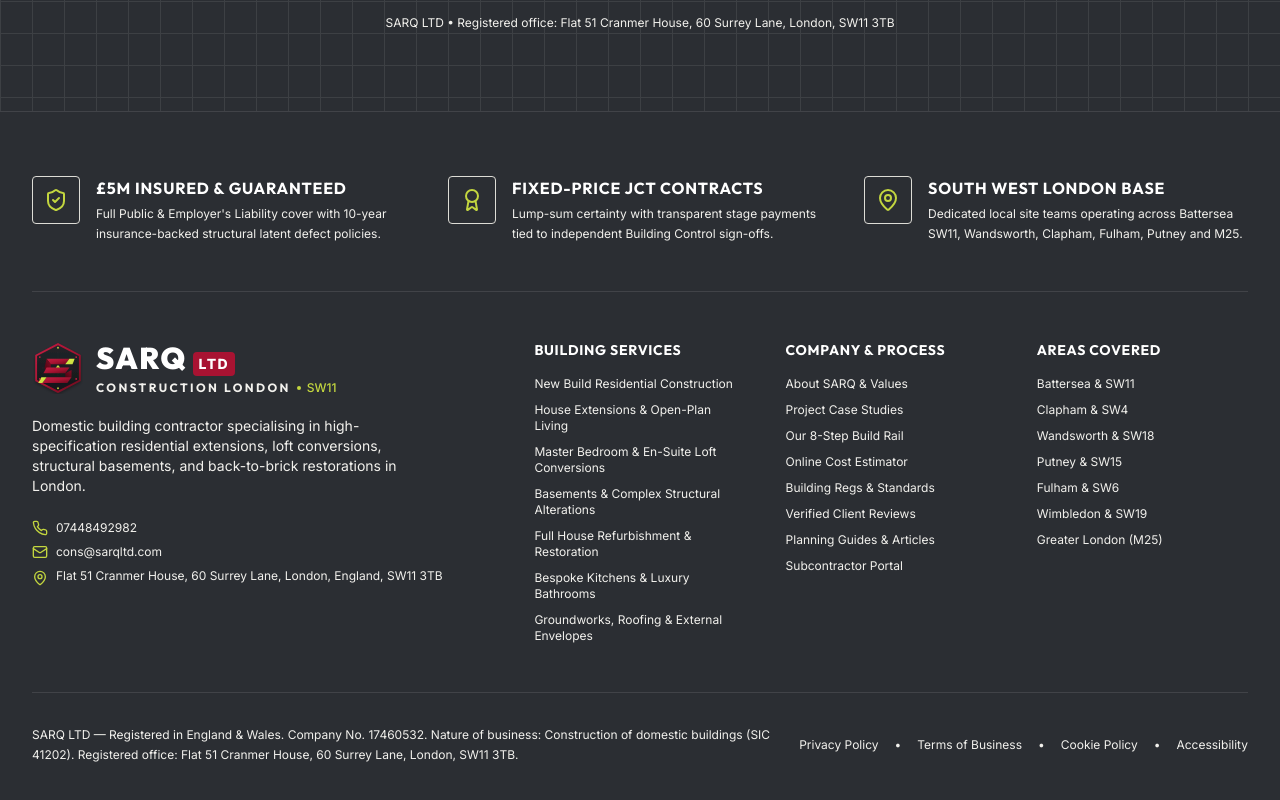
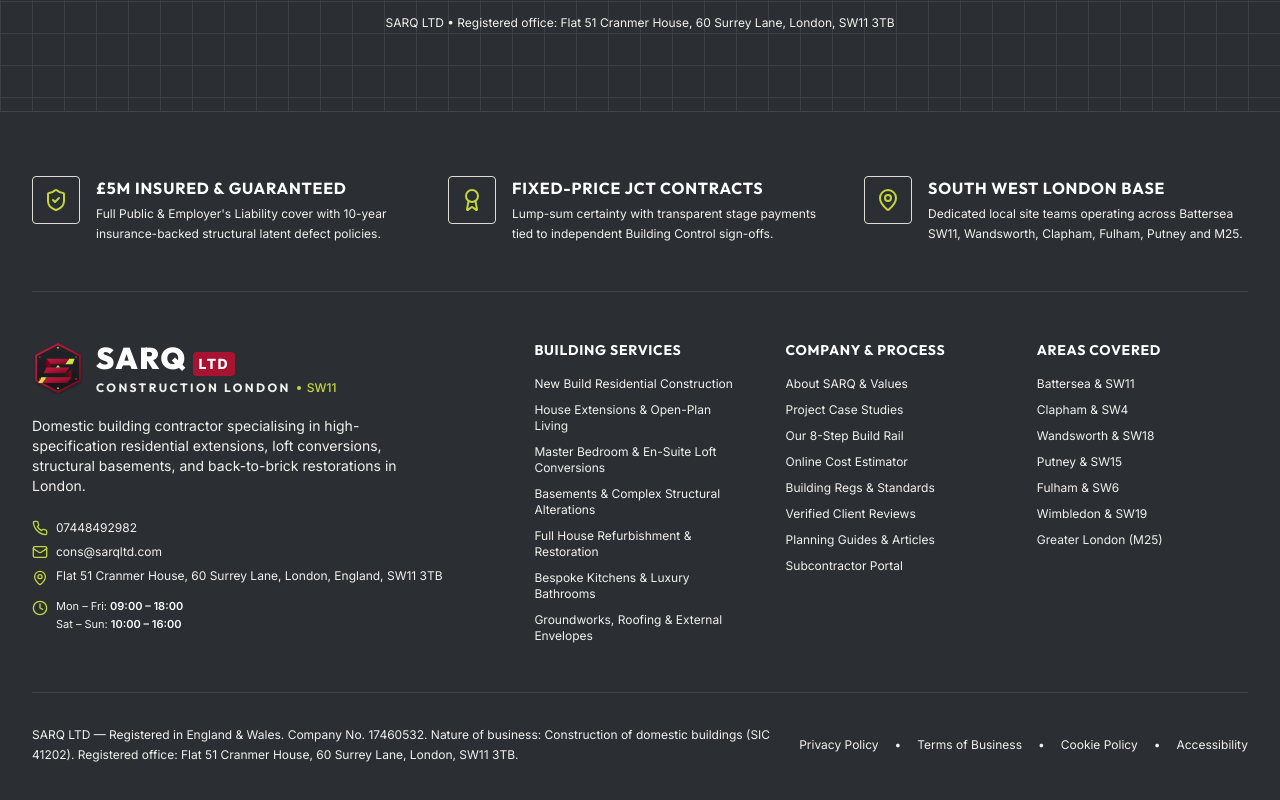
Before and after one commit to SKeerthi25/sarq, a React (Vite) app: page / in a window 1280 px wide. Shown: the part 7545-8345 px from the top of the page. Built offline with nearby package versions, Linux system fonts and the light colour scheme.

Commit message:
chore: update business operating hours to Mon-Fri 09:00-18:00 and Sat-Sun 10:00-16:00

```diff
--- a/src/components/Footer.tsx
+++ b/src/components/Footer.tsx
@@ -8,6 +8,7 @@
   Award,
   ArrowRight,
   ExternalLink,
+  Clock,
 } from 'lucide-react';
 import { servicesData } from '../data/services';
 import { Logo } from './Logo';
@@ -87,6 +88,13 @@
               <div className="flex items-start gap-2 text-surface/70">
                 <MapPin className="w-4 h-4 text-accent shrink-0 mt-0.5" />
                 <span>Flat 51 Cranmer House, 60 Surrey Lane, London, England, SW11 3TB</span>
+              </div>
+              <div className="flex items-start gap-2 text-surface/70 pt-1">
+                <Clock className="w-4 h-4 text-accent shrink-0 mt-0.5" />
+                <div className="space-y-0.5 text-[11px]">
+                  <div>Mon – Fri: <span className="text-white font-semibold">09:00 – 18:00</span></div>
+                  <div>Sat – Sun: <span className="text-white font-semibold">10:00 – 16:00</span></div>
+                </div>
               </div>
             </div>
           </div>
--- a/src/components/MobileNav.tsx
+++ b/src/components/MobileNav.tsx
@@ -1,6 +1,6 @@
 import React, { useState, useEffect } from 'react';
 import { NavLink, Link, useLocation } from 'react-router-dom';
-import { X, ChevronDown, Phone, Mail, MapPin, ArrowRight } from 'lucide-react';
+import { X, ChevronDown, Phone, Mail, MapPin, ArrowRight, Clock } from 'lucide-react';
 import { servicesData } from '../data/services';
 import { Button } from './Button';
 import { Logo } from './Logo';
@@ -260,6 +260,13 @@
             <div className="flex items-center gap-2">
               <MapPin className="w-3.5 h-3.5 text-accent shrink-0" /> Battersea, London SW11
             </div>
+            <div className="flex items-start gap-2 pt-1 border-t border-white/10 text-white/90">
+              <Clock className="w-3.5 h-3.5 text-accent shrink-0 mt-0.5" />
+              <div className="space-y-0.5 text-[10px]">
+                <div>Mon – Fri: <span className="text-white font-bold">09:00 – 18:00</span></div>
+                <div>Sat – Sun: <span className="text-white font-bold">10:00 – 16:00</span></div>
+              </div>
+            </div>
           </div>
         </div>
       </div>
--- a/src/components/SEO.tsx
+++ b/src/components/SEO.tsx
@@ -48,14 +48,14 @@
       {
         '@type': 'OpeningHoursSpecification',
         dayOfWeek: ['Monday', 'Tuesday', 'Wednesday', 'Thursday', 'Friday'],
-        opens: '07:30',
+        opens: '09:00',
         closes: '18:00',
       },
       {
         '@type': 'OpeningHoursSpecification',
-        dayOfWeek: ['Saturday'],
-        opens: '08:00',
-        closes: '14:00',
+        dayOfWeek: ['Saturday', 'Sunday'],
+        opens: '10:00',
+        closes: '16:00',
       },
     ],
     areaServed: [
--- a/src/pages/Contact.tsx
+++ b/src/pages/Contact.tsx
@@ -148,15 +148,11 @@
                   <div className="space-y-1 text-xs font-mono text-muted">
                     <div className="flex justify-between">
                       <span>Monday – Friday:</span>
-                      <span className="font-semibold text-ink">07:30 – 18:00</span>
+                      <span className="font-semibold text-ink">09:00 – 18:00</span>
                     </div>
                     <div className="flex justify-between">
-                      <span>Saturday:</span>
-                      <span className="font-semibold text-ink">08:00 – 14:00</span>
-                    </div>
-                    <div className="flex justify-between">
-                      <span>Sunday & Bank Holidays:</span>
-                      <span>Closed (Emergency on-call)</span>
+                      <span>Saturday – Sunday:</span>
+                      <span className="font-semibold text-ink">10:00 – 16:00</span>
                     </div>
                   </div>
                 </div>
```
